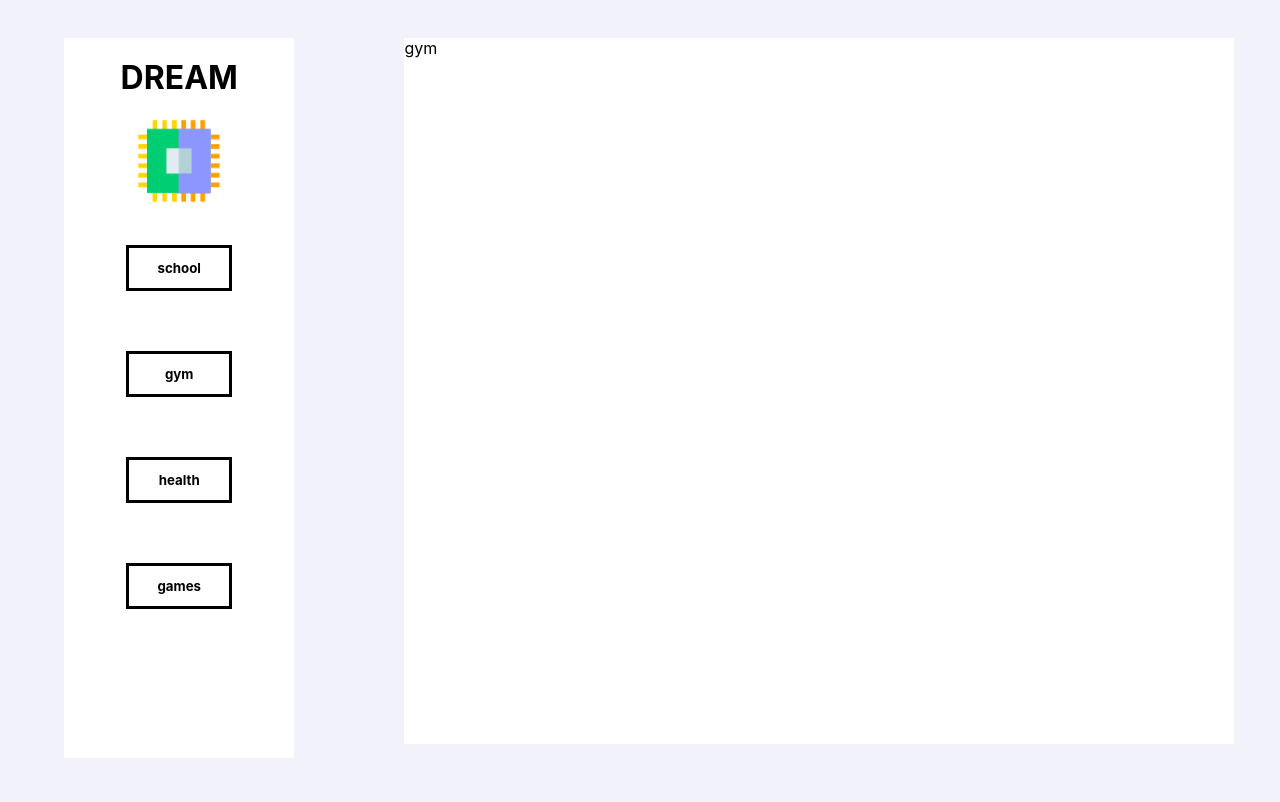
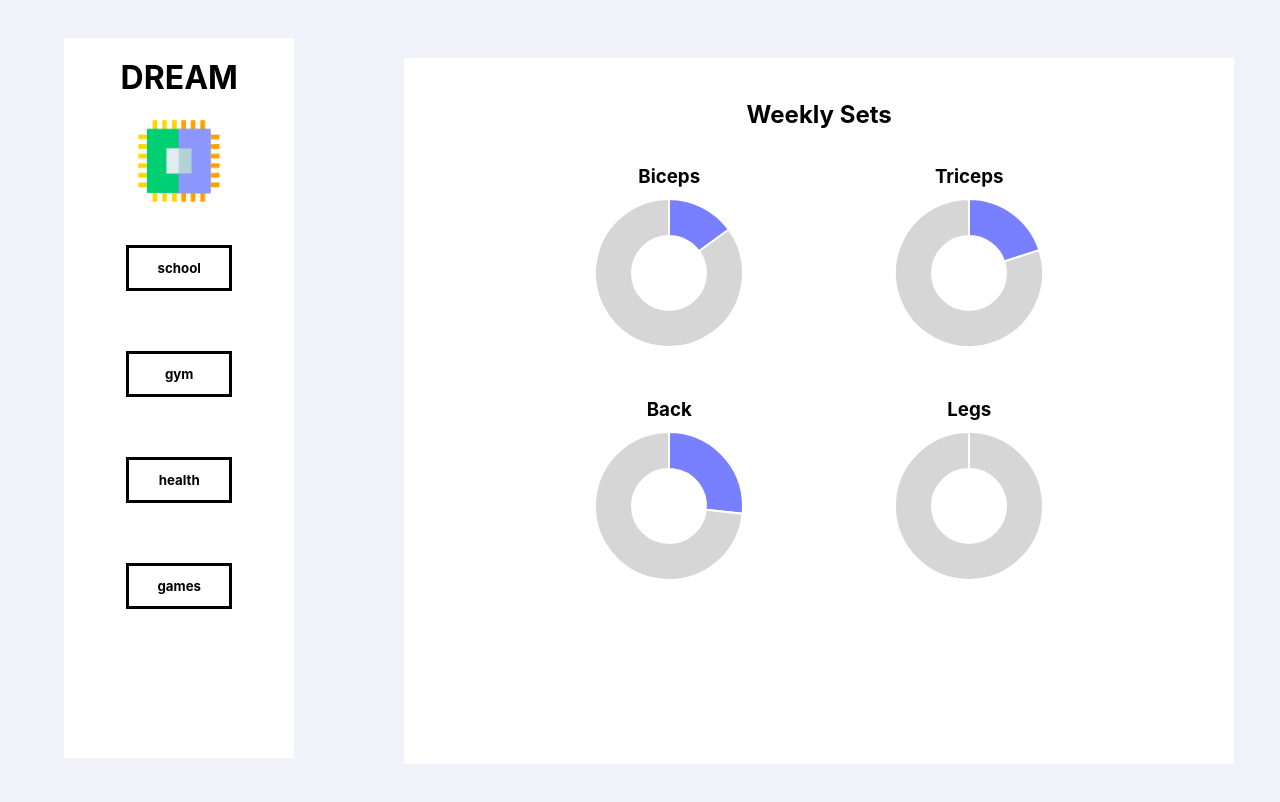
Before and after one commit to sahilsk11/dream, a React (Create React App) app: page / in a window 1280 px wide. Both pictures are taken after a click on the element "health". Shown: the top 802 px of the page. Built offline with nearby package versions, Linux system fonts and the light colour scheme.

Commit message:
Added v1 mockup with chart.js

```diff
--- a/package.json
+++ b/package.json
@@ -6,7 +6,9 @@
     "@testing-library/jest-dom": "^4.2.4",
     "@testing-library/react": "^9.4.0",
     "@testing-library/user-event": "^7.2.1",
+    "chart.js": "^2.9.3",
     "react": "^16.12.0",
+    "react-chartjs-2": "^2.9.0",
     "react-dom": "^16.12.0",
     "react-scripts": "3.3.0"
   },
--- a/src/App.js
+++ b/src/App.js
@@ -1,4 +1,5 @@
 import React, { useState } from 'react';
+import { Doughnut } from 'react-chartjs-2';
 
 function App() {
   const [contentDisplay, updateContent] = useState("school");
@@ -68,7 +69,7 @@ function DreamBubble(props) {
   }
 
   return (
-    <div class="hoverDream" style={bubbleStyle} onClick={() => props.updateContent(props.title)} >
+    <div style={bubbleStyle} onClick={() => props.updateContent(props.title)} >
       <h5 style={labelStyle}>{props.title}</h5>
     </div>
   )
@@ -106,17 +107,144 @@ function ContentContainer(props) {
 }
 
 function SchoolContent() {
+  const graphContainerStyle = {
+    display: "flex",
+    position: "relative",
+    justifyContent: "center",
+    maxWidth: "100%",
+    flexWrap: "wrap"
+  }
+  const sectionTitleStyle = {
+    textAlign: "center",
+    paddingTop: "5%",
+    paddingBottom: "2%"
+  }
   return (
     <div>
-      school
+      <h2 style={sectionTitleStyle}>Class Attendance</h2>
+      <div style={graphContainerStyle}>
+        {DoughnutGraph({
+          title: "Econ Lecture",
+          attended: 1,
+          total: 6,
+          percent: Math.round(1/6 * 100).toString() + "%"
+        })}
+        {DoughnutGraph({
+          title: "DS Lecture",
+          attended: 9,
+          total: 9,
+          percent: "100%"
+        })}
+        {DoughnutGraph({
+          title: "Compilers Lecture",
+          attended: 7,
+          total: 9,
+          percent: "78%"
+        })}
+        {DoughnutGraph({
+          title: "HONR 399 Lecture",
+          attended: 9,
+          total: 9,
+          percent: "100%"
+        })}
+      </div>
     </div>
   );
 }
 
+function DoughnutGraph(props) {
+  const donutTitle = {
+    textAlign: "center",
+    margin: "0px",
+    marginBottom: "10px"
+  }
+  const donutContainer = {
+    marginBottom: "50px"
+  }
+  const data = {
+    labels: [
+      'Attended',
+      'Missed'
+    ],
+    datasets: [{
+      data: [props.attended, props.total - props.attended],
+      backgroundColor: [
+        '#7880FF',
+        '#d6d6d6',
+      ],
+      hoverBackgroundColor: [
+        'green',
+        '#b5b5b5',
+      ]
+    }]
+  };
+  const options = {
+    legend: {
+      display: false
+    },
+    title: {
+      text: props.percent,
+      display: false,
+      position: "bottom"
+    },
+    layout: {
+      padding: {
+        left: 0,
+        right: 0
+      }
+    },
+    responsive: true
+  }
+  return (
+    <div style={donutContainer}>
+      <h3 style={donutTitle}>{props.title}</h3>
+      <Doughnut data={data} options={options} />
+    </div>
+  )
+}
+
 function GymContent() {
+  const graphContainerStyle = {
+    display: "flex",
+    position: "relative",
+    justifyContent: "center",
+    maxWidth: "100%",
+    flexWrap: "wrap"
+  }
+  const sectionTitleStyle = {
+    textAlign: "center",
+    paddingTop: "5%",
+    paddingBottom: "2%"
+  }
   return (
     <div>
-      gym
+      <h2 style={sectionTitleStyle}>Weekly Sets</h2>
+      <div style={graphContainerStyle}>
+        {DoughnutGraph({
+          title: "Biceps",
+          attended: 3,
+          total: 20,
+          percent: Math.round(3 / 20 * 100).toString() + "%"
+        })}
+        {DoughnutGraph({
+          title: "Triceps",
+          attended: 2,
+          total: 10,
+          percent: "20%"
+        })}
+        {DoughnutGraph({
+          title: "Back",
+          attended: 4,
+          total: 15,
+          percent: "33%"
+        })}
+        {DoughnutGraph({
+          title: "Legs",
+          attended: 0,
+          total: 9,
+          percent: "0%"
+        })}
+      </div>
     </div>
   );
 }
```
Also changed, not shown: 1 other file (tests, documents, lock files or other folders).
